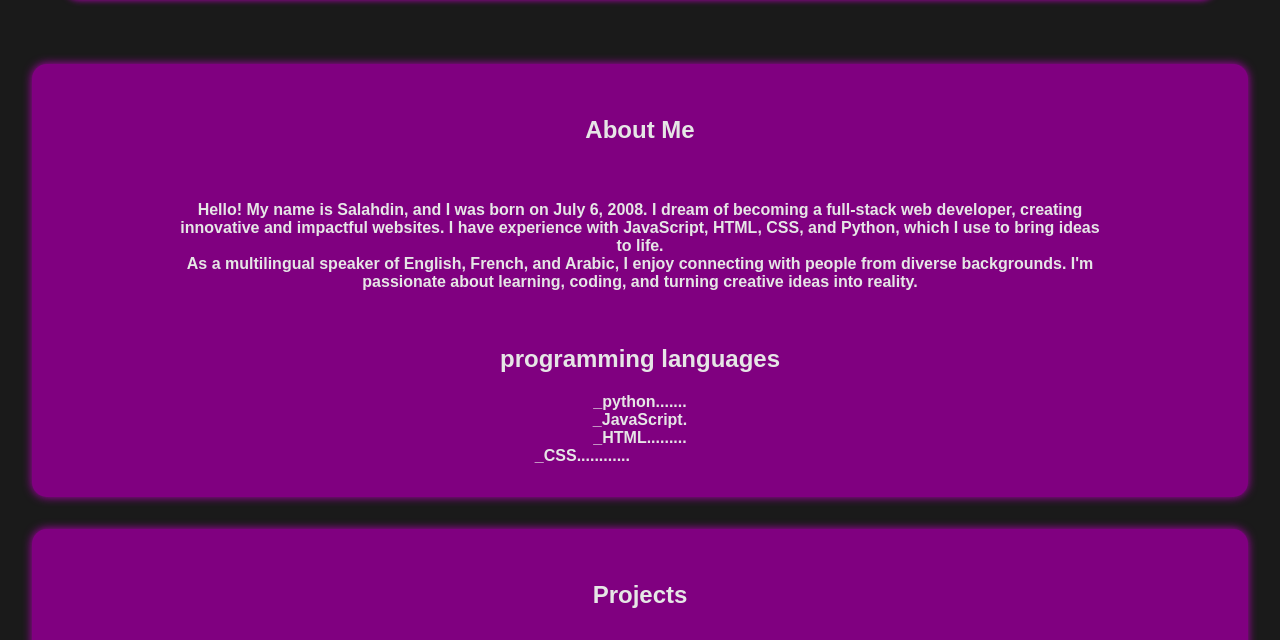
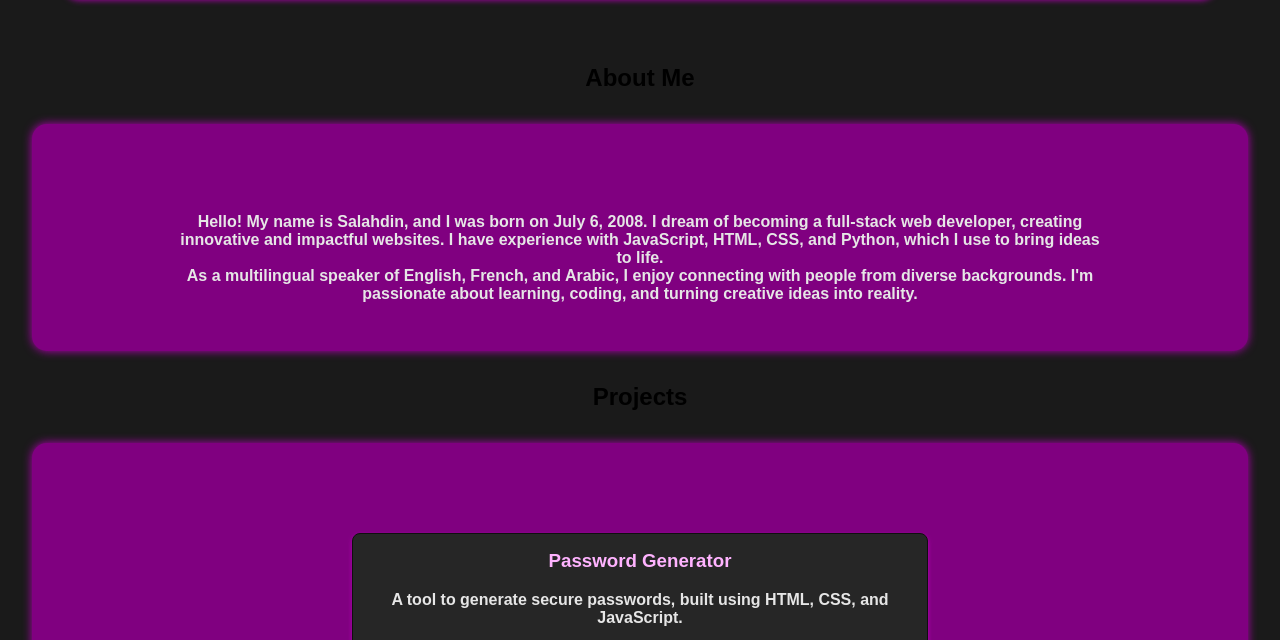
Before and after one commit to Salahdin-js/portfolio, a plain HTML site: page index.html in a window 1280 px wide. Shown: the part 145-785 px from the top of the page. Drawn offline with Linux system fonts and the light colour scheme.

Commit message:
Update index.html

```diff
--- a/index.html
+++ b/index.html
@@ -19,8 +19,8 @@
     </nav>
 
   </header>
-    <section id="about" max-height="200px">
-      <h2>About Me</h2>
+  <h2>About Me</h2>
+    <section id="about">
       <div id="aboutText">
         <p>
           Hello! My name is Salahdin, and I was born on July 6, 2008.
@@ -31,17 +31,10 @@
           I'm passionate about learning, coding, and turning creative ideas into reality.
         </p>
       </div>
-      <biv id="aboutLung">
-        <h2>programming languages</h2>
-        _python.......<br>
-        _JavaScript.<br>
-        _HTML.........<br>
-        _CSS............<br>
-      </biv>
     </section>
 
+    <h2>Projects</h2>
   <section id="projects">
-    <h2>Projects</h2>
     <div class="project">
       <h3>Password Generator</h3>
       <p>A tool to generate secure passwords, built using HTML, CSS, and JavaScript.</p>
```
